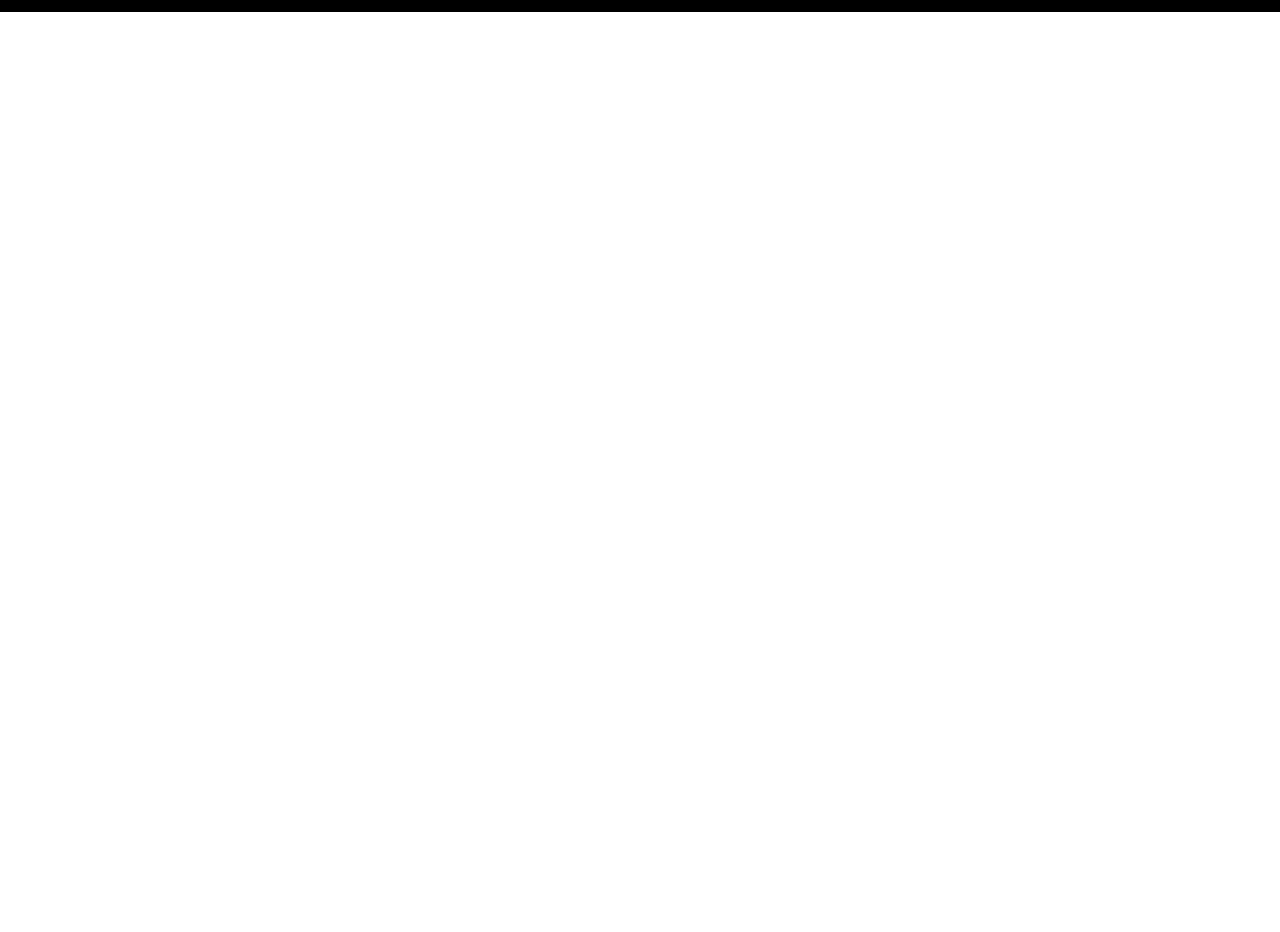
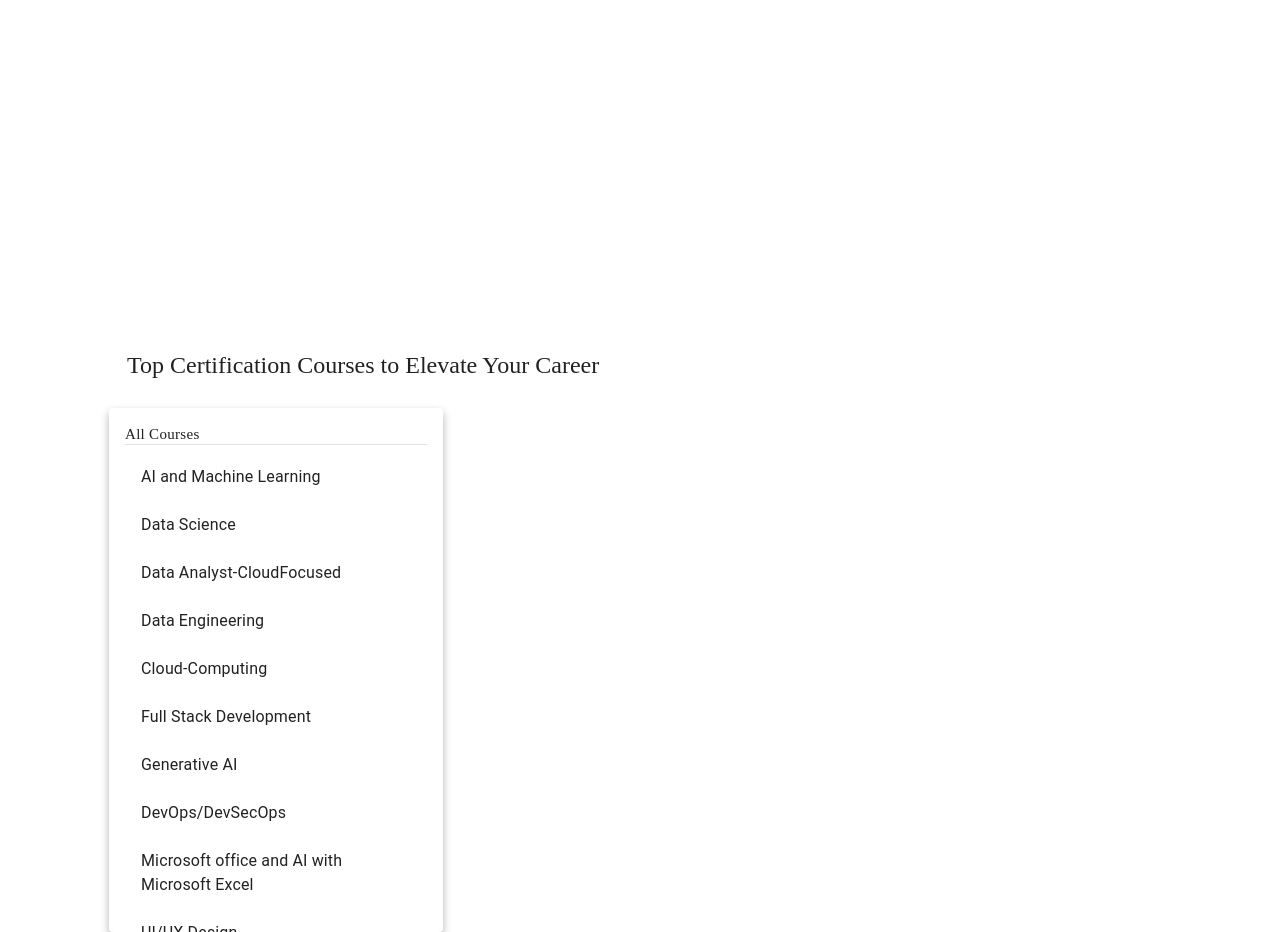
Before and after one commit to Kunalsingh6163/Project_v1, a Next.js app: page /dashboard in a window 1280 px wide. Shown: the part 1280-2212 px from the top of the page. Before the commit the page ends 1292 px from the top, so only its background shows below. Built offline with nearby package versions, Linux system fonts and the light colour scheme; grey boxes are pictures that could not be loaded.

Commit message:
card update

```diff
--- a/src/app/component/dashboard/CourseCard.tsx
+++ b/src/app/component/dashboard/CourseCard.tsx
@@ -1,58 +1,323 @@
-import * as React from 'react';
-import Card from '@mui/material/Card';
-import CardActions from '@mui/material/CardActions';
-import CardContent from '@mui/material/CardContent';
-import CardMedia from '@mui/material/CardMedia';
-import Button from '@mui/material/Button';
-import Typography from '@mui/material/Typography';
-import Grid from '@mui/material/Grid'; // Use the stable Grid import
-import Link from 'next/link';
+"use client";
+import React, { useState } from "react";
+import {
+  Container,
+  Typography,
+  Card,
+  CardContent,
+  List,
+  ListItem,
+  Box,
+  Grid,
+  Divider,
+  useMediaQuery,
+} from "@mui/material";
+import { ListItemText } from "@mui/material";
+import StarOutlineIcon from "@mui/icons-material/StarOutline";
+import Image from "next/image";
+export default function Cources() {
+  const mainCourses = [
+    "AI and Machine Learning",
+    "Data Science",
+    "Data Analyst-CloudFocused",
+    "Data Engineering",
+    "Cloud-Computing",
+    "Full Stack Development",
+    "Generative AI",
+    "DevOps/DevSecOps",
+    "Microsoft office and AI with Microsoft Excel",
+    "UI/UX Design",
+    "Business Analyst",
+    "Internship Program",
+    "Final year Projects industry based",
+  ];
+  const subCourses = {
+    "Full Stack Development": [
+      {
+        name: "Mongo DB",
+        Image: "MongoDB.svg",
+        style: { color: "#3FA037", fontFamily: "Poppins" },
+        logo: "mongologo.svg",
+        duration: "3 month",
+        ratings: "4.5(3995 Ratings)",
+      },
+      {
+        name: "Express JS",
+        Image: "ExpressJS.svg",
+        style: { color: "#FFFFFF", fontFamily: "Poppins" },
+        logo: "Expresslogo.svg",
+        duration: "3 month",
+        ratings: "5(3556 Ratings)",
+      },
+      {
+        name: "React JS",
+        Image: "ReactJS.svg",
+        style: { color: "#61DBFB", fontFamily: "Poppins" },
+        logo: "reactlogo.svg",
+        duration: "6 month",
+        ratings: "7.1(7556 Ratings)",
+      },
+      {
+        name: "Node JS",
+        Image: "Node.svg",
+        style: { color: "#3FA038", fontFamily: "Poppins" },
+        logo: "nodelogo.svg",
+        duration: "6 month",
+        ratings: "6.7(6889 Ratings)",
+      },
+    ],
+  };
+  const [selectedMainCourse, setSelectedMainCourse] = useState(null);
 
-export default function CourseCard() {
+  const handleSubjectClick = (mainCourse: any) => {
+    setSelectedMainCourse(mainCourse);
+  };
+  const SubjectComponent: React.FC<{ course: any }> = ({ course }) => {
+    const { name, style, logo } = course;
+
     return (
+      <Box>
+        <Card
+          sx={{
+            width: "174px",
+            height: "58px",
+            paddingTop: "111px",
+            left: "48px",
+            border: "5px",
+            background: " rgba(7, 3, 3, 1)",
+            zIndex: "1",
+            transform: "translate(25%, -100%)",
+          }}
+        >
+          <Box sx={{ display: "flex", alignItems: "center" }}>
+            <Image
+              src={logo}
+              alt={name}
+              width={40}
+              height={40}
+              style={{
+                marginRight: "8%",
+                marginTop:'50px',
+              }}
+            />
+            <Typography
+              variant="h5"
+              component="div"
+              gutterBottom
+              style={style}
+              sx={{
+                transform: "translate(5%, 35%)",
+                fontWeight: "600",
+                fontSize: "20px",
+                letterSpacing: "2%",
+                font: "poppins",
+              }}
+            >
+              {name}
+            </Typography>
+          </Box>
+        </Card>
+      </Box>
+    );
+  };
+  return (
+    <Box sx={{ position: "relative" }}>
+      <Typography
+        variant="h5"
+        style={{
+          width: "767px",
+          height: "59px",
+          top: "934px",
+          left: "63px",
+          fontFamily: "Poppins",
+          fontSize: "24px",
+          fontWeight: "400",
+          lineHeight: "32px",
+          letterSpacing: "0em",
+          textAlign: "left",
+          position: "absolute",
+        }}
+      >
+        Top Certification Courses to Elevate Your Career
+      </Typography>
+      <Card
+        sx={{
+          height: { xs: "400px", sm: "400px", md: "500px", lg: "524px" },
+          width: { xs: "280px", sm: "280px", md: "300px", lg: "334px" },
+          marginTop: "993px",
+          left: "45px",
+          boxShadow: "0px 4px 8px rgba(0, 0, 0, 0.3)",
+          position: "absolute",
+        }}
+      >
+        <CardContent>
+          <Typography
+            variant="h5"
+            sx={{
+              fontFamily: " Poppins",
+              fontSize: "15px",
+              fontWeight: "400",
+              letterSpacing: "0.02em",
+              textAlign: "left",
+            }}
+          >
+            All Courses
+          </Typography>
+          <Typography
+            variant="h6"
+            sx={{
+              fontFamily: "Poppins",
+              fontSize: "15px",
+              fontWeight: "300",
+              letterSpacing: "0em",
+              textAlign: "left",
+            }}
+          >
+            <Divider sx={{ color: "#0043C6" }} />
+            <List>
+              {mainCourses.map((mainCourse, index) => (
+                <ListItem
+                  key={index}
+                  onClick={() => handleSubjectClick(mainCourse)}
+                  style={{
+                    cursor: "pointer",
+                    backgroundColor:
+                      selectedMainCourse === mainCourse
+                        ? "#FFE7CA"
+                        : "transparent",
+                  }}
+                >
+                  <ListItemText primary={mainCourse} />
+                </ListItem>
+              ))}
+            </List>
+          </Typography>
+        </CardContent>
+      </Card>
+      {selectedMainCourse && (
         <Grid
           container
-      spacing={3}
-      alignItems="center"
-      justifyContent="space-between"
-      sx={{ marginTop: '20px' }}
+          spacing="5"
+          sx={{ paddingLeft: { xs: "45px", md: "450px" },paddingTop:{xs: "1450px", md: "1050px"} ,gap:"30px" }}
         >
-      {/* First Card */}
-      <Grid item xs={12} sm={4} md={3} lg={2}>
-        <Card sx={{ maxWidth: 345 }}>
+          {subCourses[selectedMainCourse].map((course:any, index: number) => (
+            <Grid item key={index}>
+              <Card
+                sx={{
+                  width: "283px",
+                  height: "337px",
+                  borderRadius: "5px",
+                  backgroundColor: "#FFF3F3",
+                  marginLeft: "5px",
+                  position: "relative",
+
+                }}
+              >
                 <CardContent>
-            <Typography gutterBottom variant="h5" component="div">
-              All Programs
+                  <Box sx={{ position: "relative", alignItems: "normal" }}>
+                    <Image
+                      src={course.Image}
+                      alt={course.name}
+                      width={300}
+                      height={350}
+                      style={{
+                        position:"absolute",
+                        marginTop: "-100px",
+                      }}
+                    />
+                    <SubjectComponent course={course} />
+                    <Box sx={{ transform: "translate(-5%, 200%)" }}>
+                      <Box
+                        sx={{
+                          display: "flex",
+                          alignItems: "center",
+                          transform: "translate(5%, 100%)",
+                        }}
+                      >
+                        <Image
+                          src="calendar.svg"
+                          alt="calendar"
+                          width={13}
+                          height={13}
+                          style={{
+                            left: "444px",
+                            top: "1323px",
+                          }}
+                        />
+                        <Typography
+                          variant="subtitle1"
+                          sx={{
+                            font: "poppins",
+                            fontWeight: "500",
+                            fontSize: "10px",
+                            lineHeight: "12px",
+                            letterSpacing: "-5%",
+                            width: "52px",
+                            height: "12px",
+                            top: "1324px",
+                          }}
+                        >
+                          {" "}
+                          {course.duration}
                         </Typography>
-            <hr></hr>
-
+                      </Box>
+                      <Box
+                        sx={{
+                          display: "flex",
+                          alignItems: "center",
+                          transform: "translate(5%, 150%)",
+                        }}
+                      >
+                        <StarOutlineIcon
+                          style={{
+                            width: "9px",
+                            height: "9px",
+                            top: "1344px",
+                            left: "444px",
+                            transform: "rotate(-0deg)",
+                          }}
+                        />
+                        <Typography
+                          variant="subtitle2"
+                          sx={{
+                            width: "83px",
+                            height: "10px",
+                            top: "1342px",
+                            left: "454px",
+                            fontFamily: "Poppins",
+                            fontSize: "10px",
+                            fontWeight: 500,
+                            lineHeight: "12px",
+                            letterSpacing: "-0.05em",
+                            textAlign: "left",
+                          }}
+                        >
+                          {course.ratings}
+                        </Typography>
+                      </Box>
+                      <Typography
+                        variant="h6"
+                        sx={{
+                          color: "#0044F2",
+                          width: "95px",
+                          height: "24px",
+                          fontFamily: "Poppins, sans-serif",
+                          fontSize: "14px",
+                          fontWeight: 600,
+                          letterSpacing: "-0.02em",
+                          transform: "translate(200%, -25%)",
+                        }}
+                      >
+                        Know more..
+                      </Typography>
+                    </Box>
+                  </Box>
                 </CardContent>
               </Card>
             </Grid>
-
-      {/* Second Card */}
-      <Grid item xs={12} sm={4} md={3} lg={2}>
-        <Card sx={{ maxWidth: 345 }}>
-          <CardMedia
-            sx={{ height: 140 }}
-            image="./example-image.svg" // Change the image source
-            title="Desert lizard"
-          />
-          <CardContent>
-            <Typography gutterBottom variant="h5" component="div">
-              Desert Lizard
-            </Typography>
-            <Typography variant="body2" color="text.secondary">
-              Desert lizards are adapted to the harsh conditions of desert life,
-              with unique adaptations that allow them to thrive in hot, arid environments.
-            </Typography>
-          </CardContent>
-          <CardActions>
-            <Button size="small">Share</Button>
-            <Button size="small">Learn More</Button>
-          </CardActions>
-        </Card>
+          ))}
         </Grid>
-    </Grid>
+      )}
+    </Box>
   );
 }
--- a/src/app/dashboard/page.tsx
+++ b/src/app/dashboard/page.tsx
@@ -23,7 +23,7 @@ import Container from "@mui/material/Container";
 import { createTheme, ThemeProvider, useTheme } from "@mui/material/styles";
 import SearchIcon from "../../../public/SearchIcon.svg";
 import Avatar from "@mui/material/Avatar";
-import CourseCard from "../component/Dashboard/CourseCard";
+import CourseCard from "../component/dashboard/CourseCard";
 
 const theme = createTheme({
   components: {
@@ -81,7 +81,7 @@ export default function Dashboard() {
       <CssBaseline />
       <ThemeProvider theme={theme}>
         <Container maxWidth="lg">
-          <Box sx={{ height: "100vh", overflow: "hidden" }}>
+          <Box sx={{ height: "auto", }}>
             <Grid
               container
               spacing={3}
@@ -250,12 +250,10 @@ export default function Dashboard() {
                 Free Demo
               </Button>
             </Box>
-            <Box sx={{marginBottom:5}}>
-            <CourseCard />
-            <CourseCard />
-            <CourseCard />
-            <CourseCard />
+            <Box>
+            <CourseCard/>
             </Box>
+
           </Box>
         </Container>
       </ThemeProvider>
```
Lines whose indentation alone changed are shown as unchanged.
